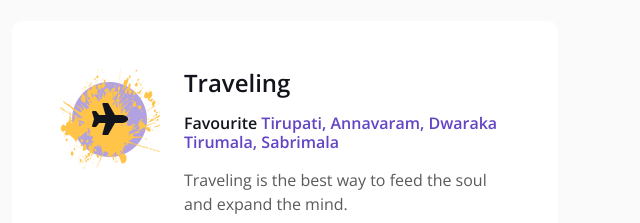
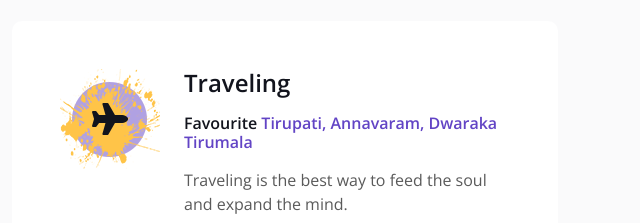
Before and after one commit to Bhanu8199/My-Portfolio, a plain HTML site: page index.html in a window 1280 px wide. Shown: the part 2357-2580 px from the top of the page, 640-1280 px from the left. Drawn offline with nearby package versions, Linux system fonts and the light colour scheme.

Commit message:
testing commit

```diff
--- a/index.html
+++ b/index.html
@@ -334,7 +334,7 @@
                         </div>
                         <div class="ms-sm-4">
                             <h4 class="mb-3">Traveling</h4>
-                            <h6 class="mb-3">Favourite <span class="text-primary">Tirupati, Annavaram, Dwaraka Tirumala, Sabrimala </span></h6>
+                            <h6 class="mb-3">Favourite <span class="text-primary">Tirupati, Annavaram, Dwaraka Tirumala</span></h6>
                             <span>Traveling is the best way to feed the soul and expand the mind.</span>
                         </div>
                     </div>
```
